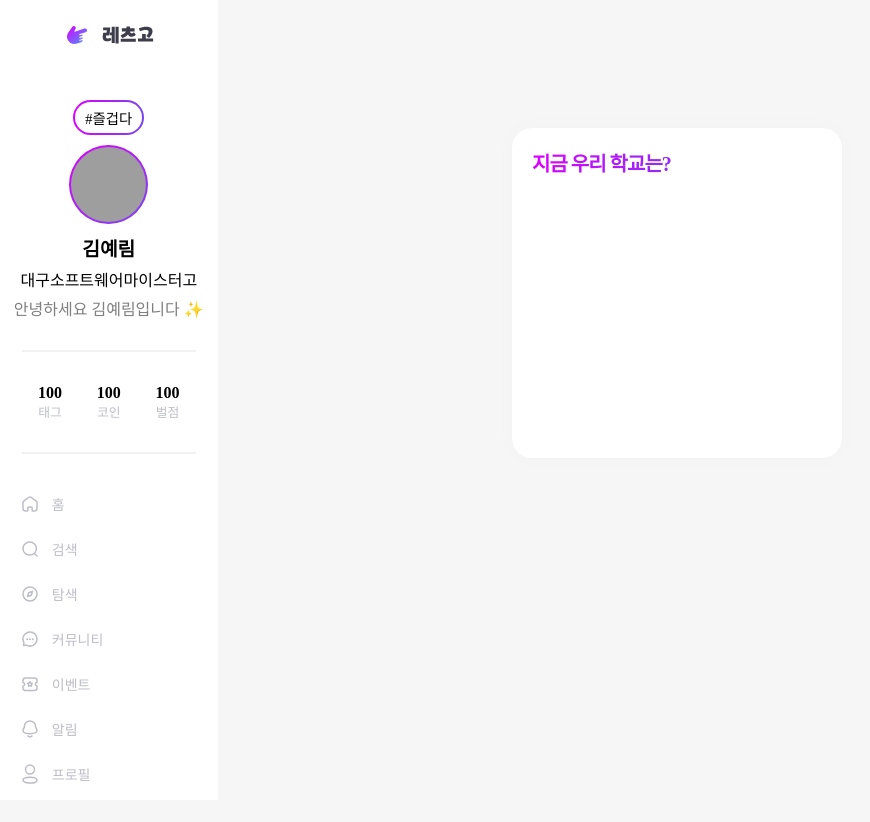
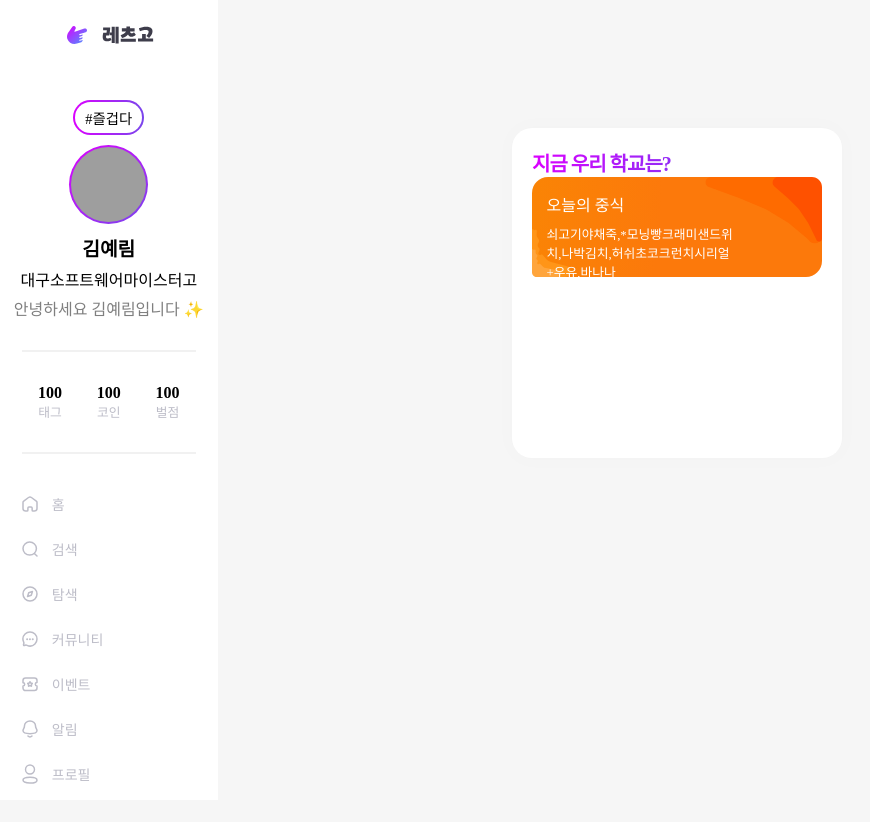
Before and after one commit to TW00D/letsgo-web-mini, a React (Vite) app: page / in a window 1280 px wide. Shown: the top 822 px of the page, without its empty margins (0-870 px from the left). Built offline with nearby package versions, Linux system fonts and the light colour scheme; grey boxes are pictures that could not be loaded; a web font is replaced by a local one.

Commit message:
feat : 급식 위젯 뷰 개발

```diff
--- /dev/null
+++ b/src/components/common/SchoolWidget/Meal/index.tsx
@@ -0,0 +1,17 @@
+import * as M from "./style";
+import MealBg from "../../../../assets/img/Mealbg.svg";
+const MealWidget = () => {
+  return (
+    <M.MealWidgetWraper>
+      <M.MealWidgetimage src={MealBg} />
+      <M.MealWidgetContents>
+        <M.MealWidgetTitle>오늘의 중식</M.MealWidgetTitle>
+        <M.MealWidgetMenu>
+          쇠고기야채죽,*모닝빵크래미샌드위치,나박김치,허쉬초코크런치시리얼+우유,바나나
+        </M.MealWidgetMenu>
+      </M.MealWidgetContents>
+    </M.MealWidgetWraper>
+  );
+};
+
+export default MealWidget;
--- /dev/null
+++ b/src/components/common/SchoolWidget/Meal/style.ts
@@ -0,0 +1,34 @@
+import styled from "styled-components";
+export const MealWidgetWraper = styled.div`
+  width: 290px;
+  height: 100px;
+`;
+
+export const MealWidgetimage = styled.img`
+  position: absolute;
+  width: 290px;
+  height: 100px;
+`;
+
+export const MealWidgetContents = styled.div`
+  position: relative;
+  width: 290px;
+  height: 100px;
+  padding: 5%;
+`;
+
+export const MealWidgetTitle = styled.h2`
+  font-family: "pretendard";
+  font-weight: 500;
+  font-size: 1em;
+  color: white;
+  margin-bottom: 3%;
+`;
+
+export const MealWidgetMenu = styled.h2`
+  width: 200px;
+  font-family: "pretendard";
+  font-weight: 400;
+  font-size: 0.8em;
+  color: white;
+`;
--- a/src/components/common/SchoolWidget/index.tsx
+++ b/src/components/common/SchoolWidget/index.tsx
@@ -1,9 +1,11 @@
+import MealWidget from "./Meal";
 import * as S from "./style";
 const SchoolWidget = () => {
   return (
     <>
       <S.SchoolWidgetContainer>
         <S.SchoolWidgetTitle>지금 우리 학교는?</S.SchoolWidgetTitle>
+        <MealWidget />
       </S.SchoolWidgetContainer>
     </>
   );
```
Also changed, not shown: src/assets/img/Mealbg.svg (added), src/assets/img/mealbg.jpg (added).
